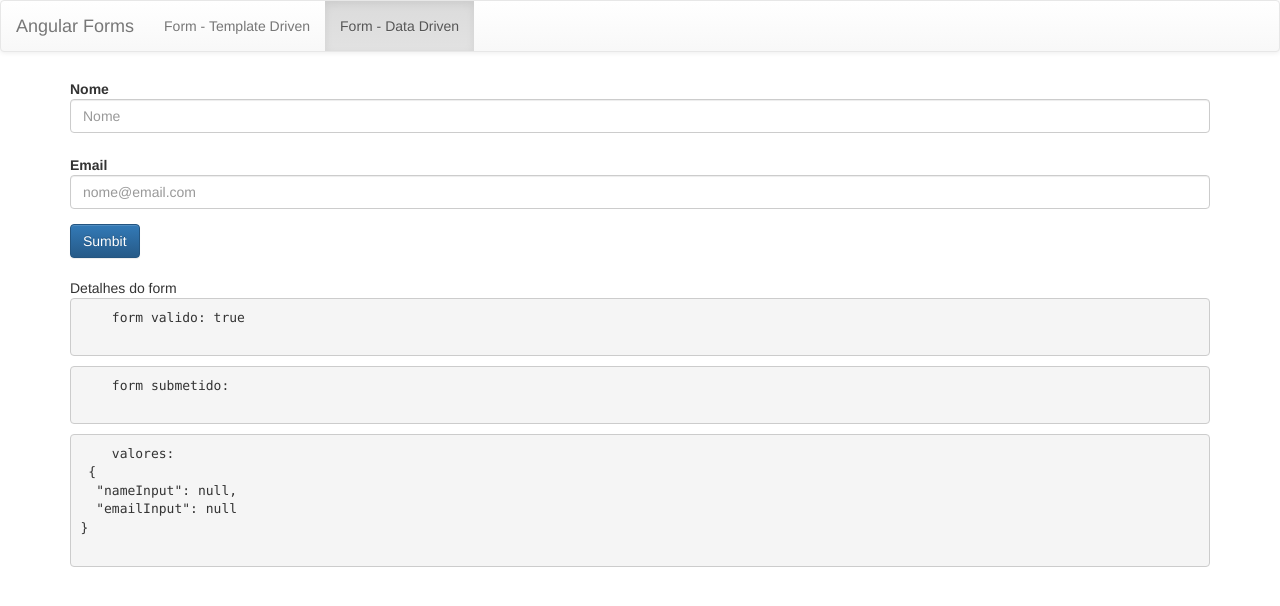
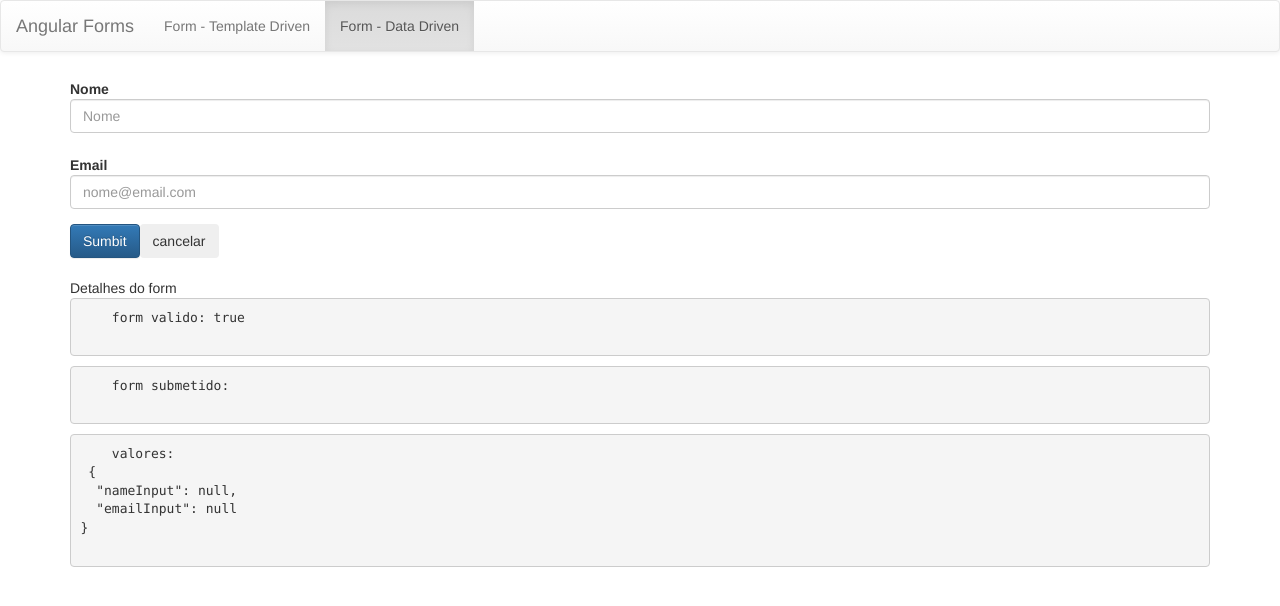
Before and after one commit to vitor-eble/Angular, an Angular app in the folder forms/: page /dataForm in a window 1280 px wide. Shown: the top 606 px of the page. Built offline with nearby package versions, Linux system fonts and the light colour scheme.

Commit message:
aula 93: resetando formularios

```diff
--- a/forms/src/app/data-form/data-form.component.html
+++ b/forms/src/app/data-form/data-form.component.html
@@ -20,5 +20,8 @@
   <button type="submit" title="btnSubmit" class="btn btn-primary">
     Sumbit
   </button>
+  <button  title="btnSubmit" class="btn ">
+    cancelar
+  </button>
   <app-form-debug [form]="formulario"></app-form-debug>
 </form>
--- a/forms/src/app/data-form/data-form.component.ts
+++ b/forms/src/app/data-form/data-form.component.ts
@@ -36,7 +36,17 @@ export class DataFormComponent {
     .pipe(
       map(res => res)
     )
-    .subscribe((dados: any) => console.log(dados));
+    .subscribe((dados: any) => {
+      console.log(dados);
+      //reseta o formulario
+      this.resetar()
+      //this.formulario.reset()
+    },
+    (error: any) => alert('erro'));
+  }
+
+  resetar(){
+    this.formulario.reset()
   }
 
 }
```
